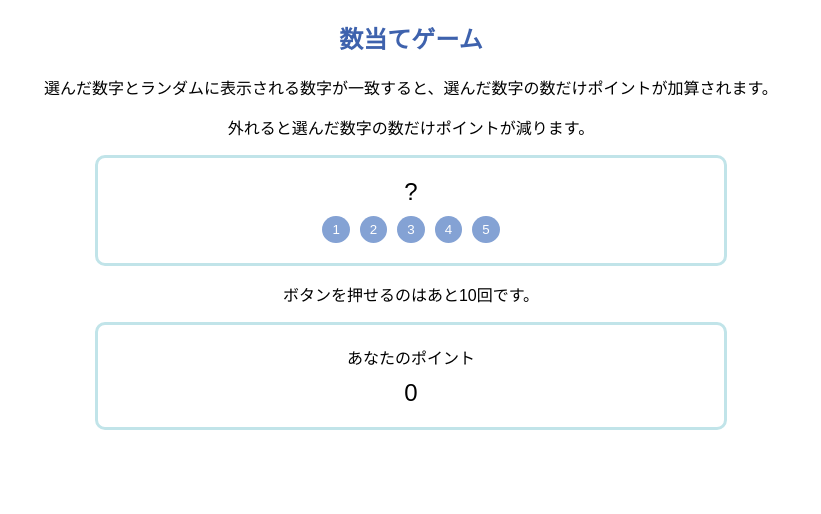
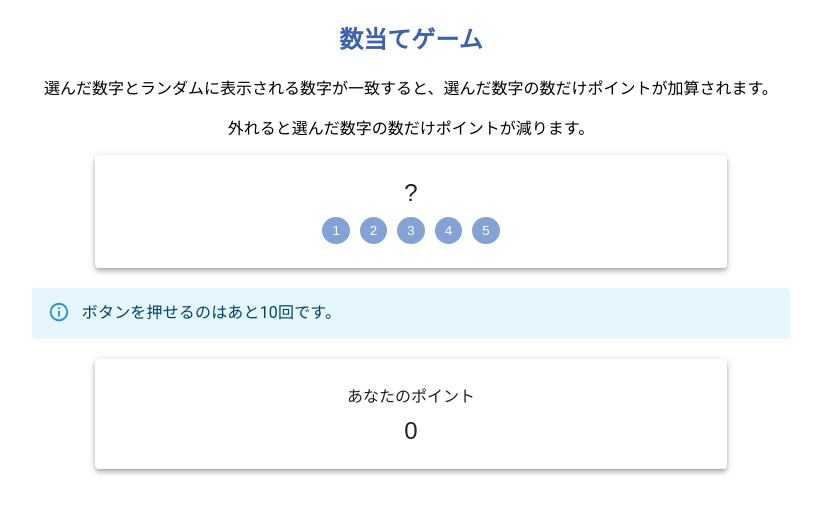
Before and after one commit to krkyk/num_game, a React (Create React App) app: page / in a window 1280 px wide. Shown: the top 514 px of the page, without its empty margins (229-1050 px from the left). Built offline with nearby package versions, Linux system fonts and the light colour scheme.

Commit message:
MUIの追加

```diff
--- a/package.json
+++ b/package.json
@@ -6,6 +6,9 @@
   "main": "src/index.js",
   "dependencies": {
     "loader-utils": "3.2.1",
+    "@emotion/react": "^11.8.2",
+    "@emotion/styled": "^11.8.1",
+    "@mui/material": "^5.5.2",
     "react": "18.2.0",
     "framer-motion": "10.11.5",
     "react-dom": "18.2.0",
--- a/src/App.jsx
+++ b/src/App.jsx
@@ -5,6 +5,8 @@ import NumField from "./components/NumField";
 import Point from "./components/Point";
 import "./styles.css";
 import { motion } from "framer-motion";
+import CreatePaper from "./components/layouts/CreatePaper";
+import TextMotion from "./components/layouts/TextMotion";
 
 export default function App() {
   const [number, setNumber] = useState("?");
@@ -42,22 +44,14 @@ export default function App() {
       <motion.h2 whileHover={{ scale: 1.2, rotate: 360 }}>
         数当てゲーム
       </motion.h2>
-      <motion.p
-        initial={{ y: 20, opacity: 1 }}
-        animate={{ y: 0, opacity: 1, transitionDuration: "0.5s" }}
-      >
+      <TextMotion>
         選んだ数字とランダムに表示される数字が一致すると、選んだ数字の数だけポイントが加算されます。
-      </motion.p>
-      <motion.p
-        initial={{ y: 20, opacity: 0 }}
-        animate={{ y: 0, opacity: 1, transitionDuration: "0.5s" }}
-      >
-        外れると選んだ数字の数だけポイントが減ります。
-      </motion.p>
-      <dl>
+      </TextMotion>
+      <TextMotion>外れると選んだ数字の数だけポイントが減ります。</TextMotion>
+      <CreatePaper>
         <NumField number={number} />
         <NumBtn disabled={count <= 0} handleClick={handleClick} />
-      </dl>
+      </CreatePaper>
       <Count count={count} handleRestart={handleRestart} />
       <Point point={point} />
     </>
--- a/src/components/Count.jsx
+++ b/src/components/Count.jsx
@@ -1,4 +1,5 @@
 import { motion } from "framer-motion";
+import { Alert } from "@mui/material";
 
 export default function Count({ count, handleRestart }) {
   return (
@@ -12,7 +13,9 @@ export default function Count({ count, handleRestart }) {
           リセット
         </motion.button>
       ) : (
-        <p>ボタンを押せるのはあと{count}回です。</p>
+        <Alert severity="info" sx={{ m: "20px 20%", fontSize: "100%" }}>
+          ボタンを押せるのはあと{count}回です。
+        </Alert>
       )}
     </>
   );
--- a/src/components/Point.jsx
+++ b/src/components/Point.jsx
@@ -1,8 +1,9 @@
 import { motion } from "framer-motion";
+import CreatePaper from "./layouts/CreatePaper";
 
 export default function Point({ point }) {
   return (
-    <dl>
+    <CreatePaper>
       <dt>あなたのポイント</dt>
       <motion.dd
         className="point-num"
@@ -10,6 +11,6 @@ export default function Point({ point }) {
       >
         {point}
       </motion.dd>
-    </dl>
+    </CreatePaper>
   );
 }
--- /dev/null
+++ b/src/components/layouts/CreatePaper.jsx
@@ -0,0 +1,9 @@
+import { Paper } from "@mui/material";
+
+export default function CreatePaper({ children }) {
+  return (
+    <Paper elevation={4} sx={{ p: 3, m: "0 25%" }}>
+      {children}
+    </Paper>
+  );
+}
--- /dev/null
+++ b/src/components/layouts/TextMotion.jsx
@@ -0,0 +1,12 @@
+import { motion } from "framer-motion";
+
+export default function TextMotion({ children }) {
+  return (
+    <motion.p
+      initial={{ y: 20, opacity: 0 }}
+      animate={{ y: 0, opacity: 1, transitionDuration: "0.5s" }}
+    >
+      {children}
+    </motion.p>
+  );
+}
```
Also changed, not shown: 1 other file (tests, documents, lock files or other folders).
